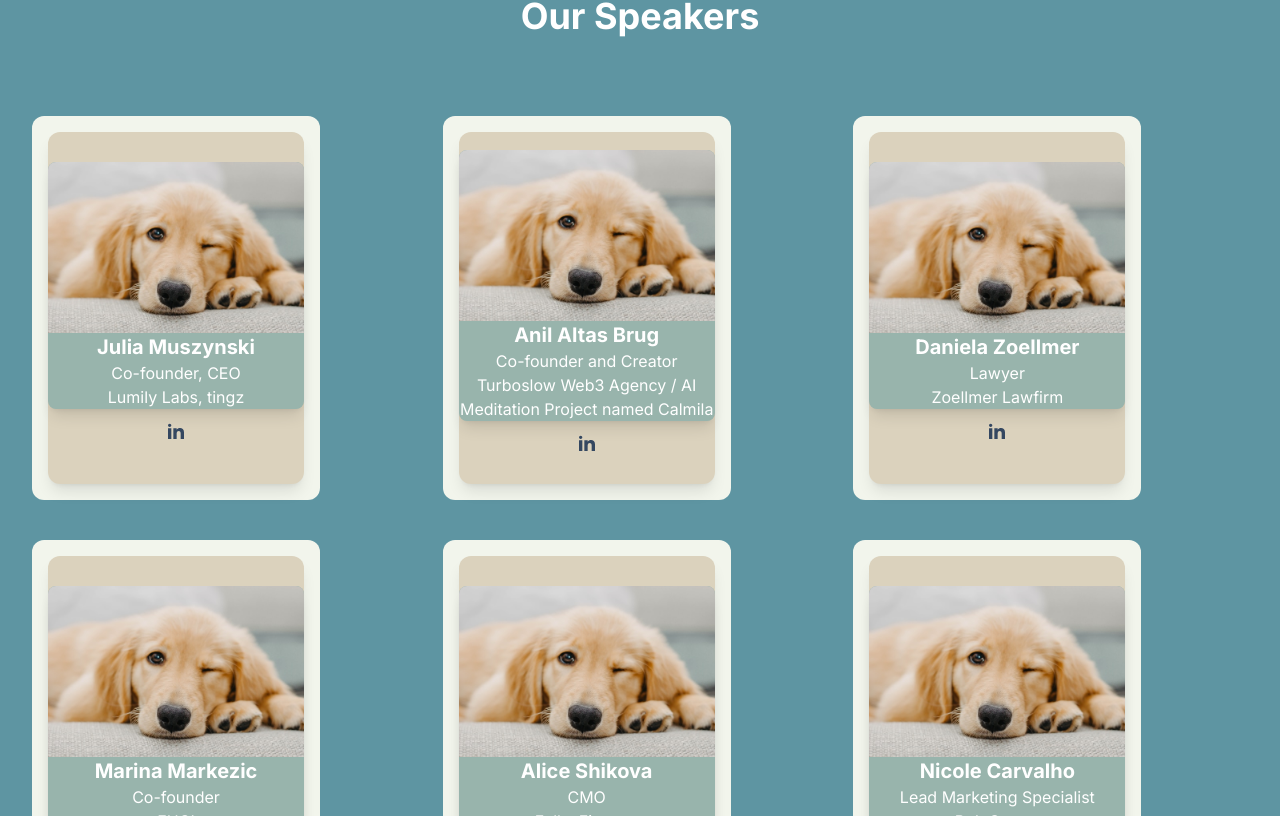
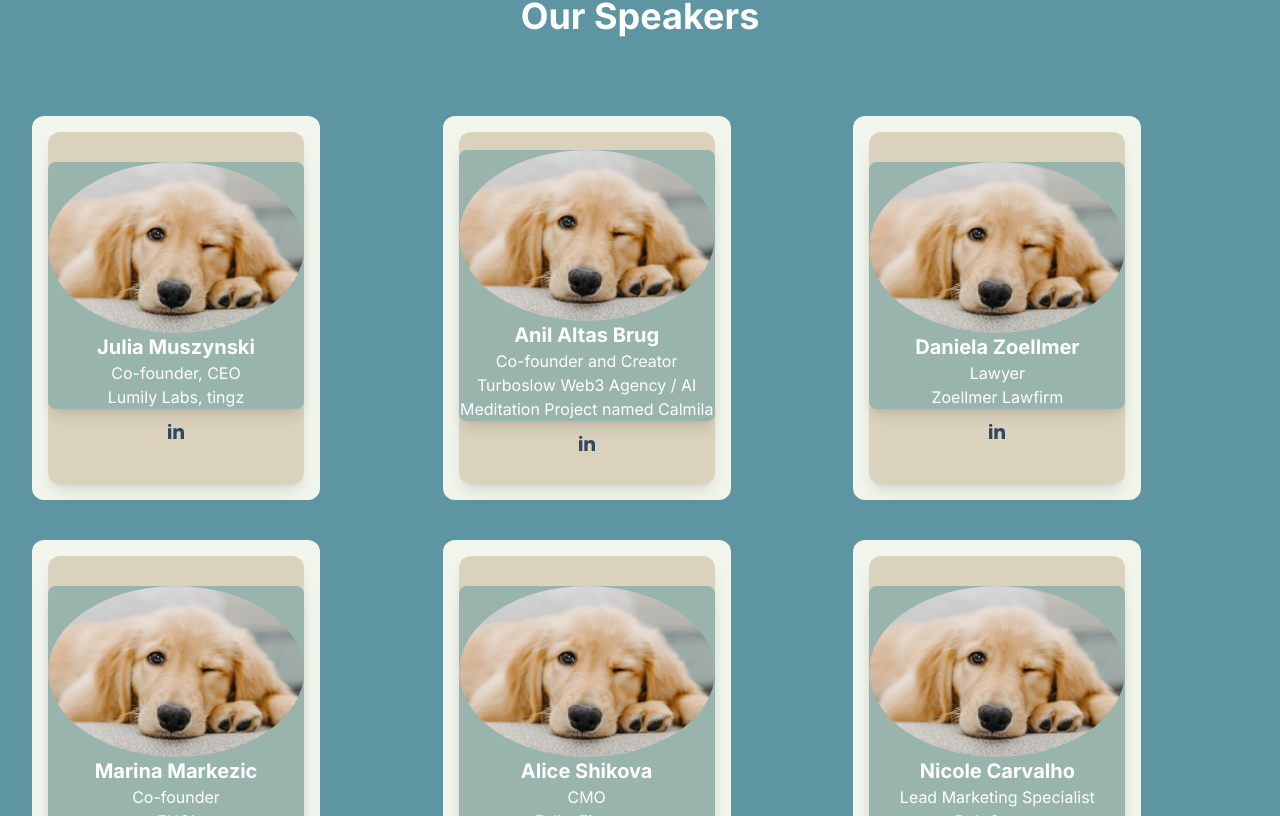
Before and after one commit to Mani007/w3w, a Next.js app: page / in a window 1280 px wide. Shown: the part 3144-3960 px from the top of the page. Built offline with nearby package versions, Linux system fonts and the light colour scheme.

Commit message:
rounded speakers

```diff
--- a/src/app/components/TiltCard.jsx
+++ b/src/app/components/TiltCard.jsx
@@ -75,8 +75,8 @@ const TiltCard = (props) => {
         <div className='shadow-lg rounded-lg bg-[#98B4AC] text-white  text-center' key={props.id}>
                 <Image
                 src={props.imgSrc}
-                className='rounded-t-lg'
-                style={{ "width": "100%"}}
+                className='rounded-t-lg '
+                style={{ "width": "100%",  "borderRadius": "100%"}}
                 alt={props.name}
                 height={150}
                 width={250}
```
